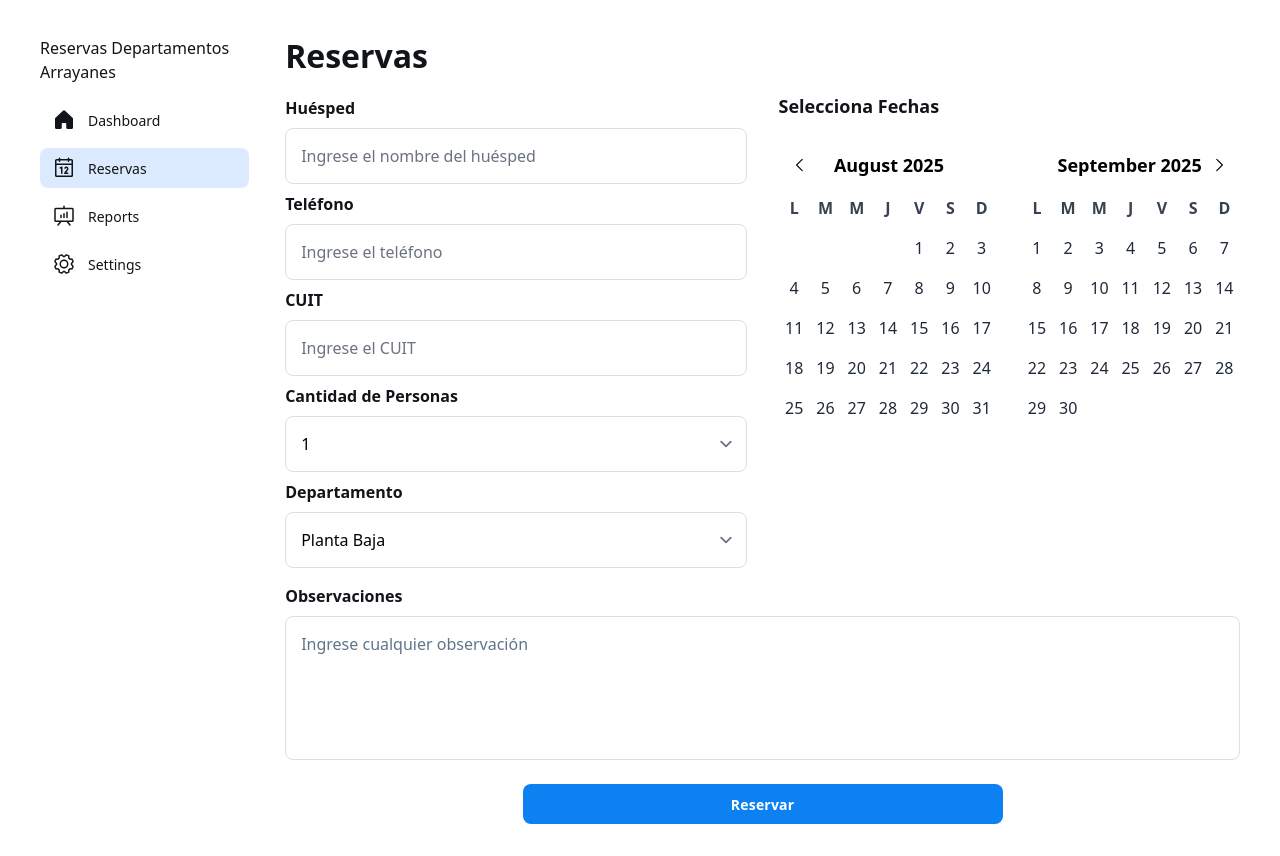
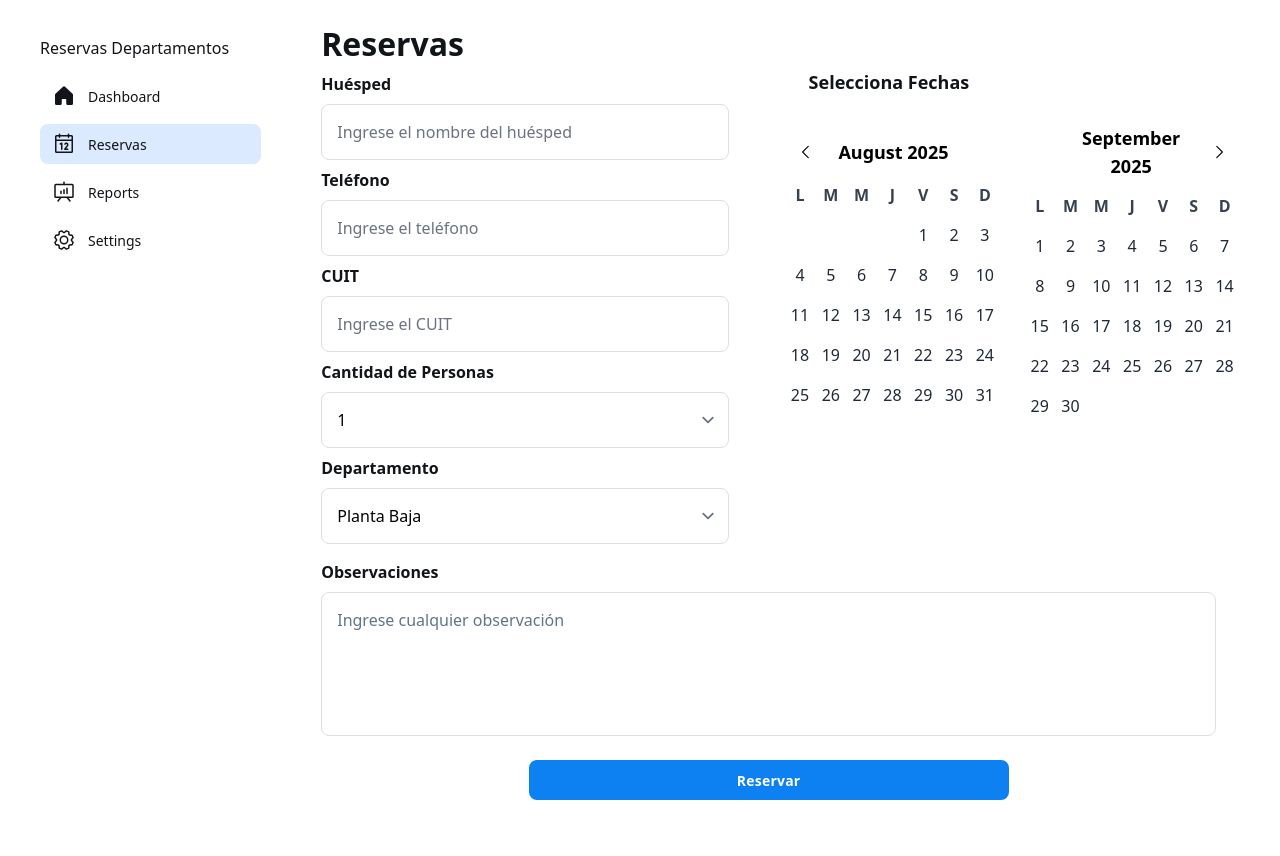
Before and after one commit to nspinettojung/reservas, an Angular app: page /reservations in a window 1280 px wide. After the commit the page ends 832 px from the top, so only its background shows below. Built offline with nearby package versions, Linux system fonts and the light colour scheme.

Commit message:
fix estilos

```diff
--- a/src/app/page/dashboard/dashboard.html
+++ b/src/app/page/dashboard/dashboard.html
@@ -2,17 +2,18 @@
   class="relative flex size-full min-h-screen flex-col bg-white group/design-root overflow-x-hidden"
   style="font-family: 'Work Sans', 'Noto Sans', sans-serif"
 >
-  <div class="layout-container flex h-full grow flex-col">
+  <div class="layout-container flex h-full grow">
     <div class="gap-1 px-6 flex flex-1 justify-center py-5">
-      <div class="layout-content-container flex flex-col w-50">
-        <div class="flex h-full h-dvh flex-col justify-between bg-white p-4">
+      <div class="layout-content-container flex flex-col w-80">
+        <div class="flex h-full flex-col justify-between bg-white p-4">
           <ara-sidenav></ara-sidenav>
         </div>
       </div>
-      <div class="layout-content-container flex flex-col flex-1">
+      <div class="layout-content-container flex flex-wrap items-start w-full">
+        <div class="layout-content-container grid grid-cols-1 w-full">
           <div class="flex flex-wrap justify-between gap-3 p-4">
             <h2
-            class="text-[#111418] tracking-light text-[32px] font-bold leading-tight min-w-72"
+              class="text-[#111418] tracking-light text-[32px] font-bold leading-tight"
             >
               Dashboard
             </h2>
@@ -22,7 +23,6 @@
           >
             Reservas
           </h2>
-
           <ara-lista-cliente></ara-lista-cliente>
           <h2
             class="text-[#111418] text-[22px] font-bold leading-tight tracking-[-0.015em] px-4 pb-3 pt-5"
@@ -34,3 +34,4 @@
       </div>
     </div>
   </div>
+</div>
--- a/src/app/page/reservas/reservas.html
+++ b/src/app/page/reservas/reservas.html
@@ -7,14 +7,14 @@
 >
   <div class="layout-container flex h-full grow">
     <div class="gap-1 px-6 flex flex-1 justify-center py-5">
-      <div class="layout-content-container flex flex-col w-50 h-dvh">
+      <div class="layout-content-container flex flex-col w-80 ">
         <div class="flex h-full flex-col justify-between bg-white p-4">
           <ara-sidenav></ara-sidenav>
         </div>
       </div>
 
-      <div class="flex flex-wrap items-start w-full">
-         <div class="flex flex-wrap justify-between gap-3 p-4">
+      <div class="layout-content-container flex flex-wrap items-start w-full">
+        <div class="flex flex-wrap justify-between gap-3 px-10 py-1">
           <h2
             class="text-[#111418] tracking-light text-[32px] font-bold leading-tight min-w-72"
           >
@@ -25,8 +25,8 @@
           <!-- Columna de Inputs -->
           <div class="flex flex-col">
             <!-- Huésped -->
-            <div class="flex flex-wrap items-end px-4 py-1">
-              <label class="flex flex-col min-w-40 flex-1">
+            <div class="flex flex-wrap items-end px-10 py-1">
+              <label class="flex flex-col  flex-1">
                 <p class="text-[#111418] text-base font-bold pb-2">Huésped</p>
                 <input
                   type="text"
@@ -37,8 +37,8 @@
             </div>
 
             <!-- Teléfono -->
-            <div class="flex flex-wrap items-end gap-4 px-4 py-1">
-              <label class="flex flex-col min-w-40 flex-1">
+            <div class="flex flex-wrap items-end gap-4 px-10 py-1">
+              <label class="flex flex-col  flex-1">
                 <p class="text-[#111418] text-base font-bold pb-2">Teléfono</p>
                 <input
                   type="text"
@@ -49,8 +49,8 @@
             </div>
 
             <!-- CUIT -->
-            <div class="flex flex-wrap items-end gap-4 px-4 py-1">
-              <label class="flex flex-col min-w-40 flex-1">
+            <div class="flex flex-wrap items-end gap-4 px-10 py-1">
+              <label class="flex flex-col  flex-1">
                 <p class="text-[#111418] text-base font-bold pb-2">CUIT</p>
                 <input
                   type="text"
@@ -61,8 +61,8 @@
             </div>
 
             <!-- Cantidad de Personas -->
-            <div class="flex flex-wrap items-end gap-4 px-4 py-1">
-              <label class="flex flex-col min-w-40 flex-1">
+            <div class="flex flex-wrap items-end gap-4 px-10 py-1">
+              <label class="flex flex-col  flex-1">
                 <p class="text-[#111418] text-base font-bold pb-2">
                   Cantidad de Personas
                 </p>
@@ -79,8 +79,8 @@
             </div>
 
             <!-- Departamento -->
-            <div class="flex flex-wrap items-end gap-4 px-4 py-1">
-              <label class="flex flex-col min-w-40 flex-1">
+            <div class="flex flex-wrap items-end gap-4 px-10 py-1">
+              <label class="flex flex-col  flex-1">
                 <p class="text-[#111418] text-base font-bold pb-2">
                   Departamento
                 </p>
@@ -97,7 +97,7 @@
 
           <!-- Columna del Calendario -->
           <div>
-            <h3 class="text-[#111418] text-lg font-bold px-4 pb-2">
+            <h3 class="text-[#111418] text-lg font-bold px-10 pb-2">
               Selecciona Fechas
             </h3>
             <ara-calendario></ara-calendario>
@@ -106,8 +106,8 @@
         <div
           class="layout-content-container flex flex-col w-full justify-center"
         >
-          <div class="flex flex-wrap items-end gap-4 px-4 py-3">
-            <label class="flex flex-col min-w-40 flex-1">
+          <div class="flex flex-wrap items-end gap-4 px-10 py-3">
+            <label class="flex flex-col  flex-1">
               <p class="text-[#111418] text-base font-bold leading-normal pb-2">
                 Observaciones
               </p>
--- a/src/app/shared/lista-cliente/lista-cliente.html
+++ b/src/app/shared/lista-cliente/lista-cliente.html
@@ -5,7 +5,7 @@
         <tr class="bg-white">
           @for (column of columns; track $index) {
           <th
-            class="table-97cdb991-87bd-4938-8008-02d4a1acb95e-column-120 px-4 py-3 text-left text-[#111418] w-[400px] text-sm font-bold leading-normal "
+            class="table-97cdb991-87bd-4938-8008-02d4a1acb95e-column-120 px-4 py-3 text-left text-[#111418] w-[400px] text-sm font-bold leading-normal"
           >
             {{ column }}
           </th>
--- a/src/app/shared/sidenav/sidenav.html
+++ b/src/app/shared/sidenav/sidenav.html
@@ -1,6 +1,6 @@
-<div class="flex flex-col gap-4">
+<div class="flex flex-col gap-4 w-50">
   <h1 class="text-[#111418] text-base font-medium leading-normal">
-    Reservas Departamentos Arrayanes
+    Reservas Departamentos
   </h1>
   <div class="flex flex-col gap-2">
     <div
```
Lines whose indentation alone changed are shown as unchanged.
